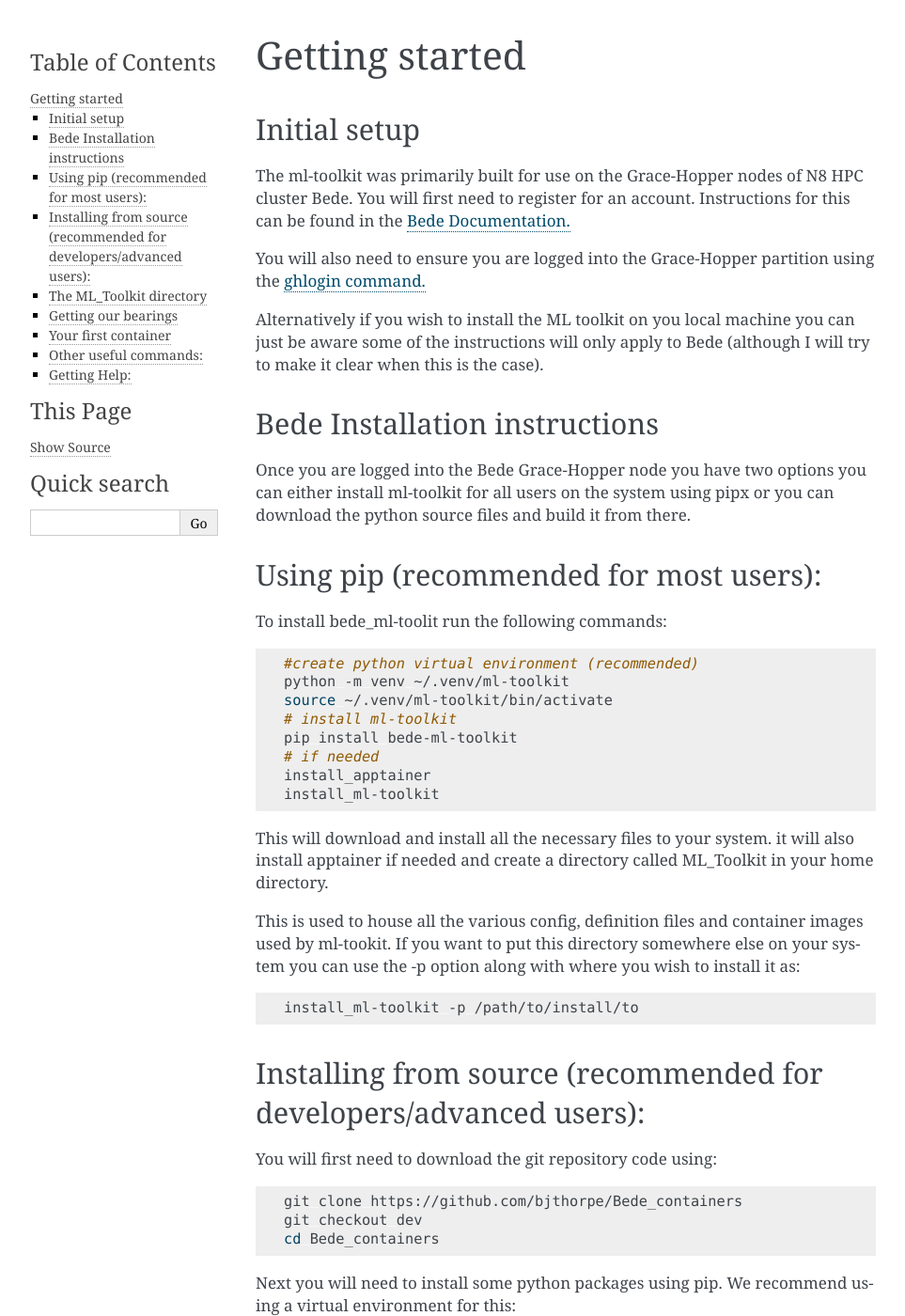
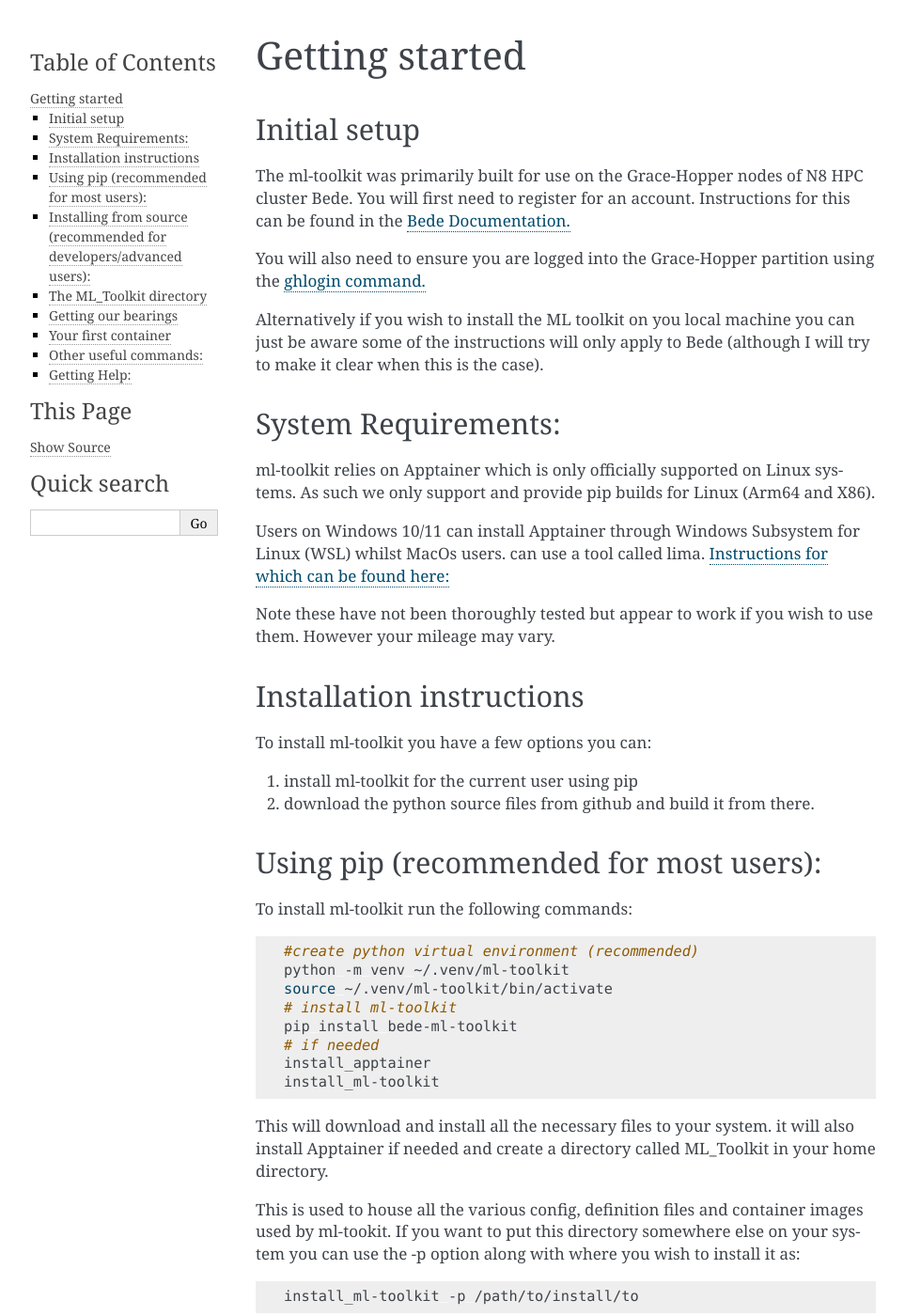
Before and after one commit to bjthorpe/Bede_container_docs, a Sphinx documentation site: the page built from source/Getting_started.rst, in a window 1280 px wide and 1400 px high. Shown: the whole window at 94% size, without its empty margins (148-1111 px from the left). Built offline with Sphinx 7.4.7, drawn with Linux system fonts in a browser that asks for light colours; some of the changed text lies outside the part shown.

Commit message:
updated getting started

```diff
--- a/source/Getting_started.rst
+++ b/source/Getting_started.rst
@@ -20,17 +20,28 @@
 
 .. _ghlogin command.: https://bede-documentation.readthedocs.io/en/latest/usage/index.html#connecting-to-the-ghlogin-node
 
-Bede Installation instructions
-------------------------------
+System Requirements:
+--------------------
 
-Once you are logged into the Bede Grace-Hopper node you have two options you can either
-install ml-toolkit for all users on the system using pipx or you can download the
-python source files and build it from there.
+ml-toolkit relies on Apptainer which is only officially supported on Linux systems. As such we only support and provide pip builds for Linux (Arm64 and X86).
+
+Users on Windows 10/11 can install Apptainer through Windows Subsystem for Linux (WSL) whilst MacOs users.
+can use a tool called lima. `Instructions for which can be found here: <https://deepwiki.com/apptainer/apptainer-admindocs/2.2-windows-and-macos-installation>`_
+
+Note these have not been thoroughly tested but appear to work if you wish to use them. However your mileage may vary.
+
+Installation instructions
+-------------------------
+
+To install ml-toolkit you have a few options you can:
+
+1. install ml-toolkit for the current user using pip
+2. download the python source files from github and build it from there.
 
 Using pip (recommended for most users):
 ----------------------------------------
 
-To install bede_ml-toolit run the following commands:
+To install ml-toolkit run the following commands:
 
 .. code-block:: bash
 
@@ -44,7 +55,7 @@
     install_ml-toolkit
 
 This will download and install all the necessary files to your system.
-it will also install apptainer if needed and create a directory called
+it will also install Apptainer if needed and create a directory called
 ML_Toolkit in your home directory.
 
 This is used to house all the various config, definition files and container
@@ -55,6 +66,7 @@
 .. code-block:: bash
 
     install_ml-toolkit -p /path/to/install/to
+
 
 Installing from source (recommended for developers/advanced users):
 -------------------------------------------------------------------
@@ -93,11 +104,18 @@
 It also pairs well with ``pip install -e .`` so you can change code in the repo and not have
 to re-run pip install.
 
-Optionally you can now run the unit tests using:
+Optionally you can now run a more through set of unit tests using:
 
 .. code-block:: bash
 
     pytest
+
+Note: there are two tests that are disabled by default. These require a separate working installation
+of CASTEP which is used by some of the included AI models. If desired these can be enabled with:
+
+ .. code-block:: bash
+
+    pytest -m CASTEP
 
 The ML_Toolkit directory
 ------------------------
@@ -106,7 +124,7 @@
 and folders so I think it is worthwhile briefly covering the
 important files/folders and what each of them is used for.
 
-All files used by bede_ml-tookit are located in the ``ML_Toolkit`` directory
+All files used by ml-toolkit are located in the ``ML_Toolkit`` directory
 which was created during installation and is located in the users
 home directory by default.
 
@@ -263,6 +276,14 @@
 
 Will list only list containers with the tag Test.
 
+you can also use the -m <model_name> option to get details of a specific model
+and the -l option to expand the model description beyond the default 80 characters.
+
+for example:
+.. code-block:: bash
+
+    ml-toolkit list -l -m PET-MAD-S
+
 **Start** and **Stop** are also useful commands they allow you to run
 containers as background processes which is useful for certain types of software.
 
@@ -291,9 +312,11 @@
     A CLI tool for easily running AI/ML containers on Bede.
 
     positional arguments:
-    {run,build,load,list,start,stop}
+    {run,convert,build,load,list,start,stop}
                             Operation to perform.
         run                 Run command(s), with the Container
+        convert             Convert existing Model Container to/from editable/static, useful for development as it saves having to re-build
+                            containers when making small changes.
         build               Build the Container, exactly equivalent to load
         load                Build the Container, exactly equivalent to build
         list                List available containers
```
Also changed, not shown: other parts of source/Getting_started.rst (+1 -9 lines).
